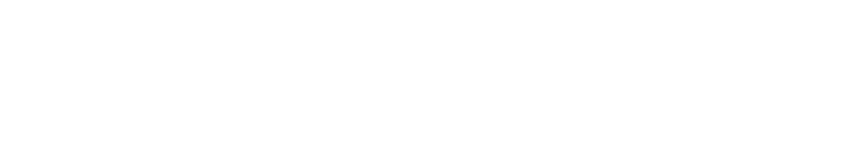
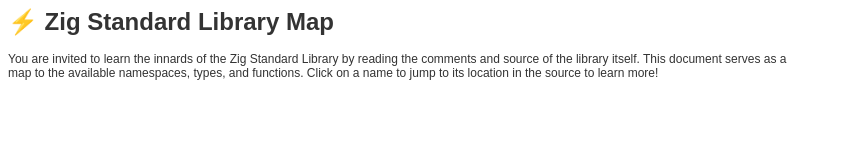
Before and after one commit to ratfactor/stdlib-docgen, a plain HTML site: page includes/html_head.html in a window 1280 px wide. Shown: the whole page, without its empty margins (0-841 px from the left). Drawn offline with Linux system fonts and the light colour scheme.

Commit message:
Add intro

```diff
--- a/includes/html_head.html
+++ b/includes/html_head.html
@@ -2,7 +2,8 @@
   <head>
     <title>Zig Standard Library Map</title>
     <style>
-      .body { font-size: 12px; font-family: sans-serif; color: #333; }
+      body { font-size: 12px; font-family: sans-serif; color: #333; }
+      p { width: 800px; }
       .boss-div { display: flex; flex-wrap: wrap; }
       .comment { text-style: italic; }
       .module {
@@ -15,4 +16,8 @@
     </style>
   </head>
 <body>
+
+<h1>⚡ Zig Standard Library Map</h1>
+<p>You are invited to learn the innards of the Zig Standard Library by reading the comments and source of the library itself. This document serves as a map to the available namespaces, types, and functions. Click on a name to jump to its location in the source to learn more!</p>
+
 <div class="boss-div">
```
Also changed, not shown: 1 other file.
